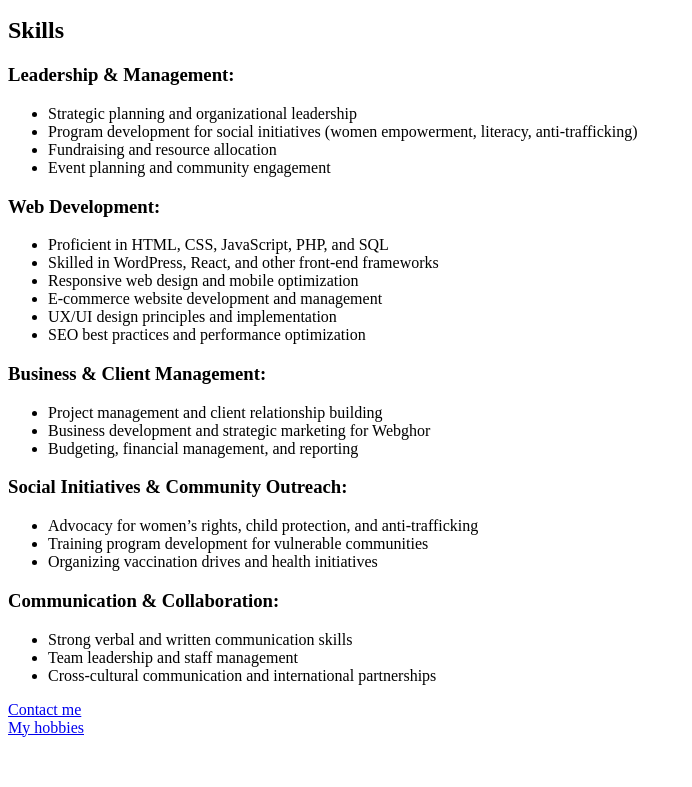
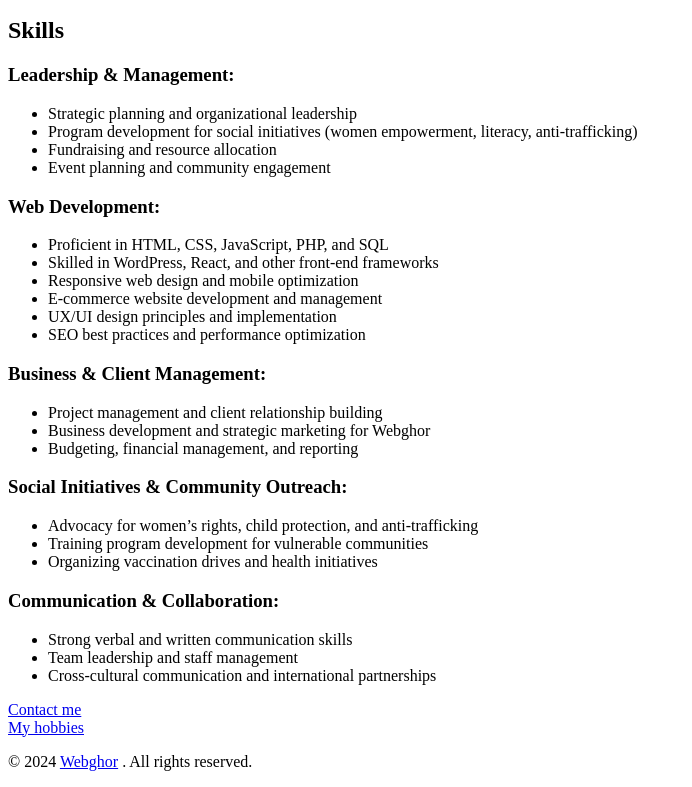
Before and after one commit to xitcode100/Md_Sefat_ullah_RESUME, a plain HTML site: page index.html in a window 1280 px wide. Shown: the part 981-1768 px from the top of the page, without its empty margins (0-692 px from the left). Before the commit the page ends 1726 px from the top, so only its background shows below. Drawn offline with Linux system fonts and the light colour scheme.

Commit message:
Update index.html

```diff
--- a/index.html
+++ b/index.html
@@ -105,6 +105,7 @@
 <footer>
     <a href="./contact.html">Contact me</a> <br>
     <a href="./hobbies.html">My hobbies</a>
+    <p>&copy; 2024 <a href="https://webghor.com">Webghor</a> . All rights reserved.</p>
 
 </footer>
 </html>
```
